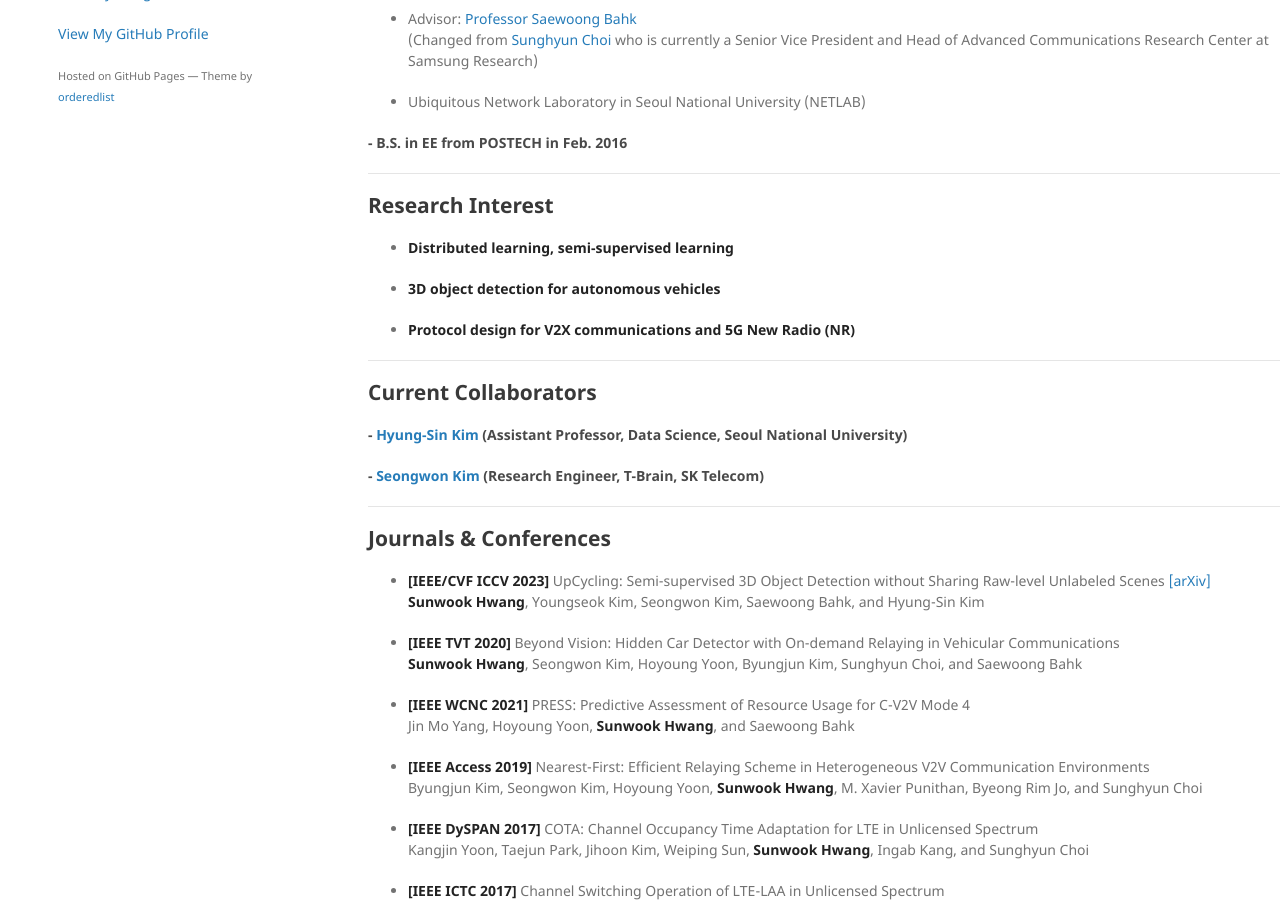
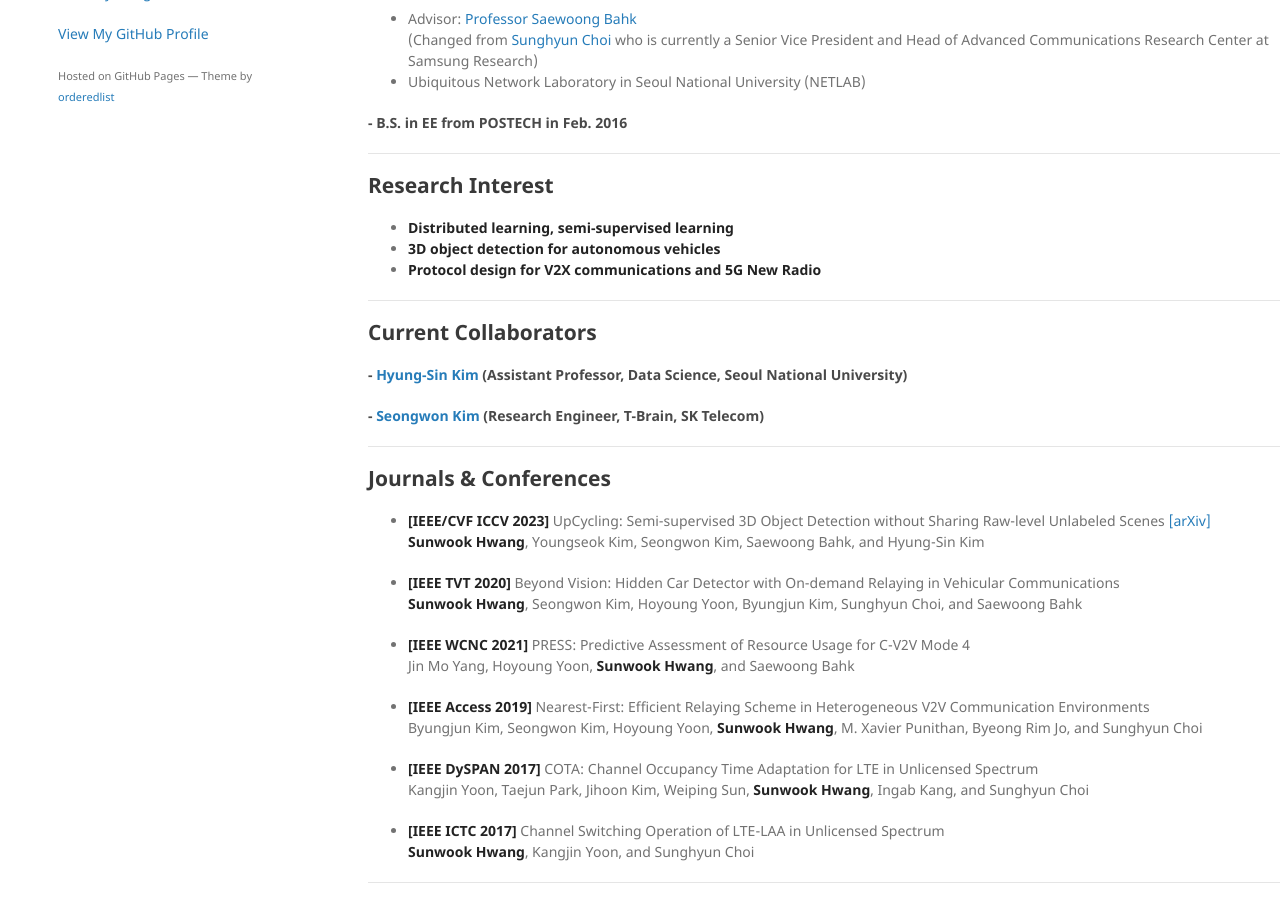
Before and after one commit to jeongjun-park/jeongjun-park.github.io, a Jekyll site: the page built from index.md, in a window 1280 px wide and 900 px high, scrolled down 475 px. Built offline with Jekyll 4.4.1, drawn with Linux system fonts in a browser that asks for light colours; our own code applies the rules of GitHub Pages for plain Markdown files.

```diff
--- a/index.md
+++ b/index.md
@@ -21,7 +21,6 @@ E-mail: (You can use either email address to reach me.)\
 * Advisor: [Professor Saewoong Bahk](https://sites.google.com/netlab.snu.ac.kr/netlabhome/people/faculty)\
 (Changed from [Sunghyun Choi](https://sites.google.com/view/sunghyun-chois-home) who is currently a Senior Vice President and Head of Advanced Communications Research Center
 at Samsung Research)
-
 * Ubiquitous Network Laboratory in Seoul National University (NETLAB)
 <!-- * Area of Research: Network Systems & Wireless Communications
  -->
@@ -31,10 +30,8 @@ at Samsung Research)
 ---
 ## Research Interest
 - **Distributed learning, semi-supervised learning**
-
 - **3D object detection for autonomous vehicles**
-
-- **Protocol design for V2X communications and 5G New Radio (NR)**
+- **Protocol design for V2X communications and 5G New Radio**
 
 ---
 ## Current Collaborators
```
